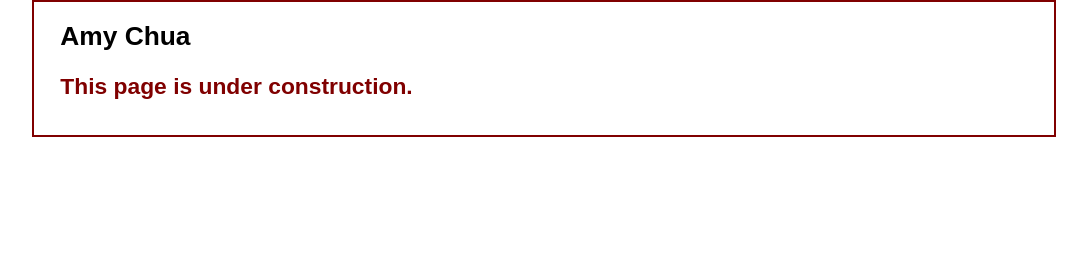
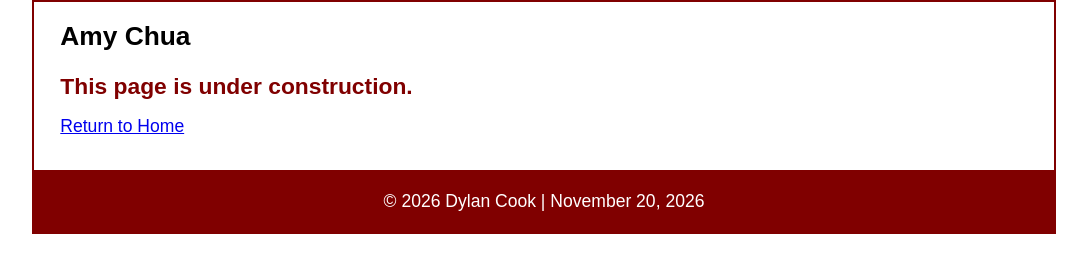
Before and after one commit to DylanCook2121/A11, a plain HTML site: page speakers/chua.html in a window 1280 px wide. Shown: the whole page, without its empty margins (96-1183 px from the left). Drawn offline with Linux system fonts and the light colour scheme.

Commit message:
Update chua.html with viewport and footer
Added viewport meta tag and footer information.

```diff
--- a/speakers/chua.html
+++ b/speakers/chua.html
@@ -1,9 +1,11 @@
+
 <!DOCTYPE html>
 <html lang="en">
 
 <head>
     <meta charset="utf-8">
-	<title>San Joaquin Valley Town Hall</title>
+    <meta name="viewport" content="width=device-width, initial-scale=1.0">
+    <title>Amy Chua - San Joaquin Valley Town Hall</title>
     <link rel="icon" href="../images/favicon.ico">
     <link rel="stylesheet" href="../styles/main.css">
 </head>
@@ -13,8 +15,13 @@
         <section>
             <h1>Amy Chua</h1>
             <h2>This page is under construction.</h2>
+            <p><a href="../index.html">Return to Home</a></p>
         </section>
     </main>
+
+    <footer>
+        <p>&copy; 2026 Dylan Cook | November 20, 2026</p>
+    </footer>
 </body>
 
 </html>
```
Lines whose indentation alone changed are shown as unchanged.
